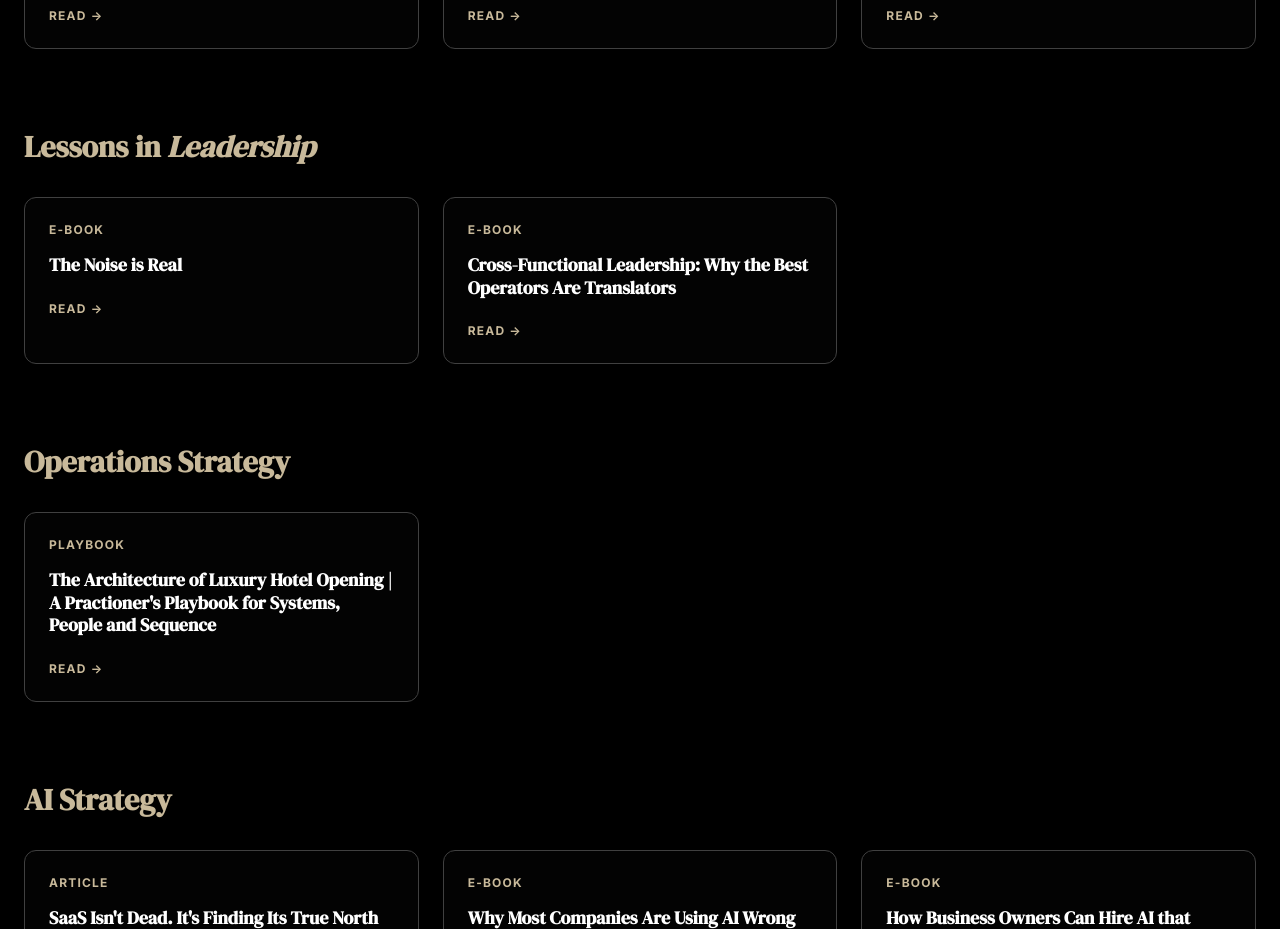
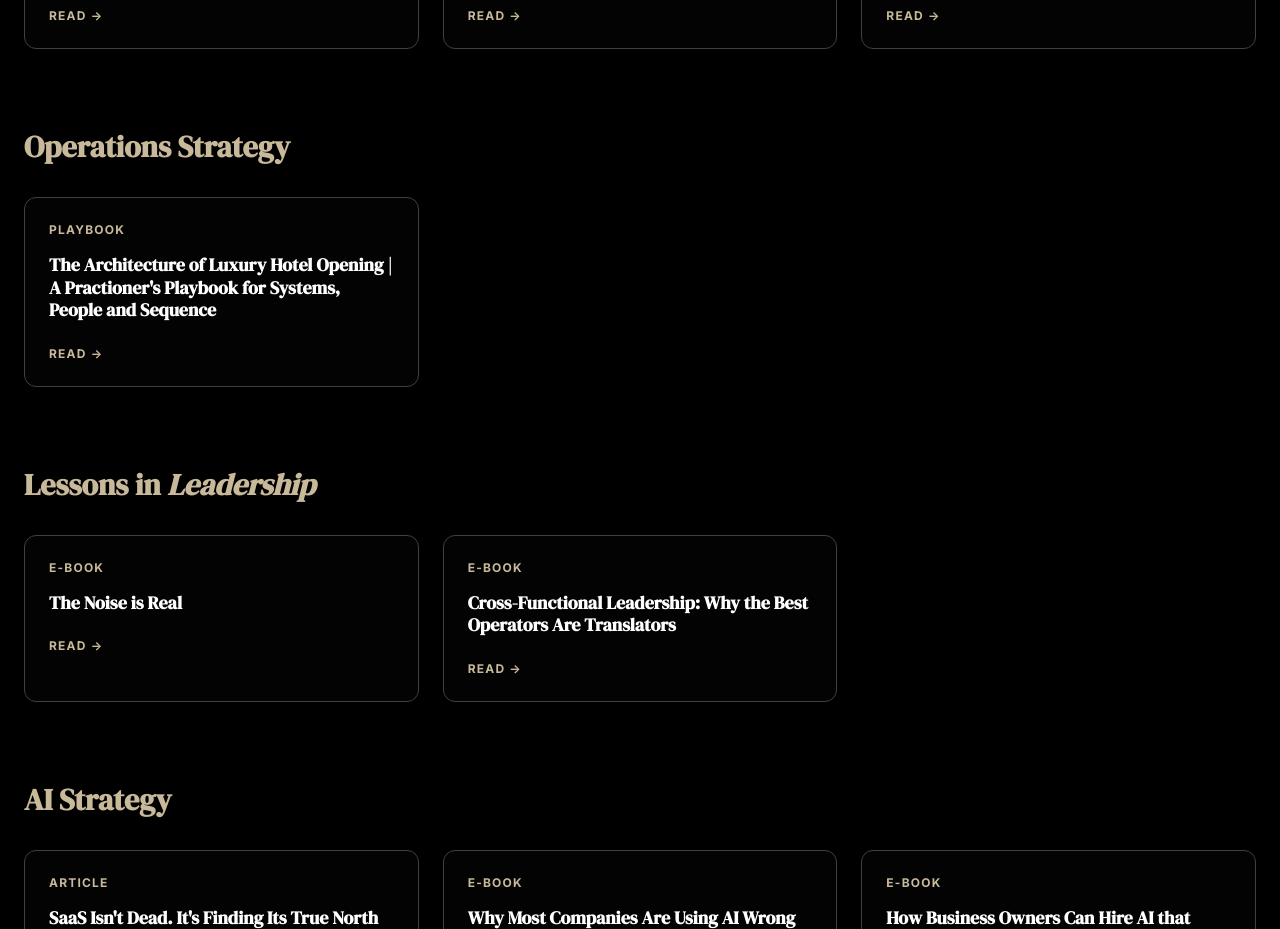
Before and after one commit to letsnavigatebmw/brandonmweaver, a React (Vite) app: page / in a window 1280 px wide. Shown: the part 10580-11509 px from the top of the page. Built offline with nearby package versions, Linux system fonts and the light colour scheme.

Commit message:
Move Operations Strategy section between Marketing Strategy and Lessons in Leadership

```diff
--- a/src/components/ThoughtLeadership.jsx
+++ b/src/components/ThoughtLeadership.jsx
@@ -214,20 +214,20 @@ export default function ThoughtLeadership() {
           <ContentGrid items={marketingStrategy} />
         </div>
 
+        {/* Operations Strategy */}
+        <div className="mb-20">
+          <h3 className="text-2xl md:text-3xl font-serif text-white mb-8" style={{ color: '#c8b99a' }}>
+            Operations Strategy
+          </h3>
+          <ContentGrid items={operationsStrategy} />
+        </div>
+
         {/* Lessons in Leadership */}
         <div className="mb-20">
           <h3 className="text-2xl md:text-3xl font-serif text-white mb-8" style={{ color: '#c8b99a' }}>
             Lessons in <span className="italic">Leadership</span>
           </h3>
           <ContentGrid items={lessonsInLeadership} />
-        </div>
-
-        {/* Operations Strategy */}
-        <div className="mb-20">
-          <h3 className="text-2xl md:text-3xl font-serif text-white mb-8" style={{ color: '#c8b99a' }}>
-            Operations Strategy
-          </h3>
-          <ContentGrid items={operationsStrategy} />
         </div>
 
         {/* AI Strategy */}
```
